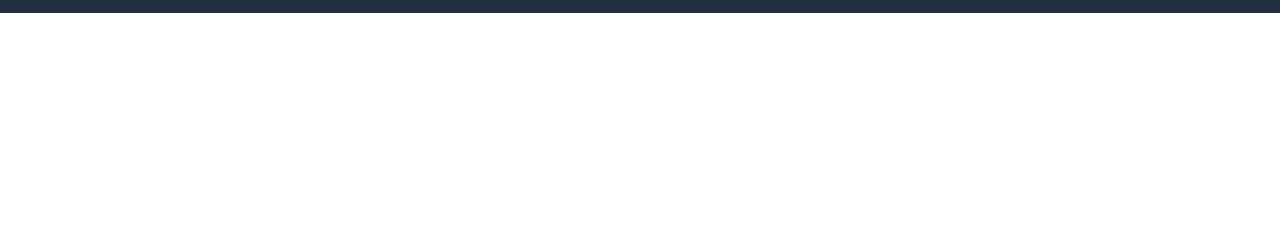
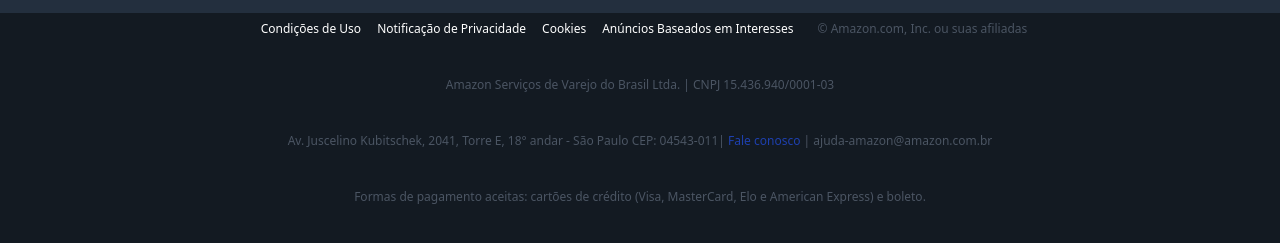
Before and after one commit to clepverse/amazon-home-clone-tailwind-css, a website: page src/index.html in a window 1280 px wide. Shown: the part 2192-2435 px from the top of the page. Before the commit the page ends 2205 px from the top, so only its background shows below. Drawn offline with Linux system fonts and the light colour scheme.

Commit message:
Rodapé inferior criado/Projeto concluído

```diff
--- a/src/index.html
+++ b/src/index.html
@@ -871,6 +871,56 @@
           >
         </div>
       </div>
+      <!-- Rodapé inferior -->
+      <div
+        class="flex flex-col items-center bg-darkblue-950 text-xs pt-8 md:pt-2"
+      >
+        <div class="flex flex-col md:flex-row mb-10">
+          <ul class="flex">
+            <li
+              class="px-2 border-none md:border-r text-center md:text-left border-gray-600 hover:underline"
+            >
+              <a href="#">Condições de Uso</a>
+            </li>
+            <li
+              class="px-2 border-none md:border-r text-center md:text-left border-gray-600 hover:underline"
+            >
+              <a href="#">Notificação de Privacidade</a>
+            </li>
+            <li
+              class="px-2 border-none md:border-r text-center md:text-left border-gray-600 hover:underline"
+            >
+              <a href="#">Cookies</a>
+            </li>
+            <li
+              class="px-2 border-none md:border-r text-center md:text-left border-gray-600 hover:underline"
+            >
+              <a href="#">Anúncios Baseados em Interesses</a>
+            </li>
+          </ul>
+          <span class="text-center md:text-left mt-8 md:mt-0 ml-4 text-gray-600"
+            >&copy; Amazon.com, Inc. ou suas afiliadas</span
+          >
+        </div>
+        <p class="hidden md:block mb-10 text-gray-600">
+          Amazon Serviços de Varejo do Brasil Ltda. | CNPJ 15.436.940/0001-03
+        </p>
+        <p class="hidden md:block mb-10 text-gray-600">
+          Av. Juscelino Kubitschek, 2041, Torre E, 18° andar - São Paulo CEP:
+          04543-011|
+          <a
+            href="#"
+            class="text-blue-800 hover:underline hover:text-orange-650"
+          >
+            Fale conosco
+          </a>
+          | ajuda-amazon@amazon.com.br
+        </p>
+        <p class="hidden md:block mb-10 text-gray-600">
+          Formas de pagamento aceitas: cartões de crédito (Visa, MasterCard, Elo
+          e American Express) e boleto.
+        </p>
+      </div>
     </footer>
 
     <!-- Font Awesome -->
```
Also changed, not shown: dist/output.css.
